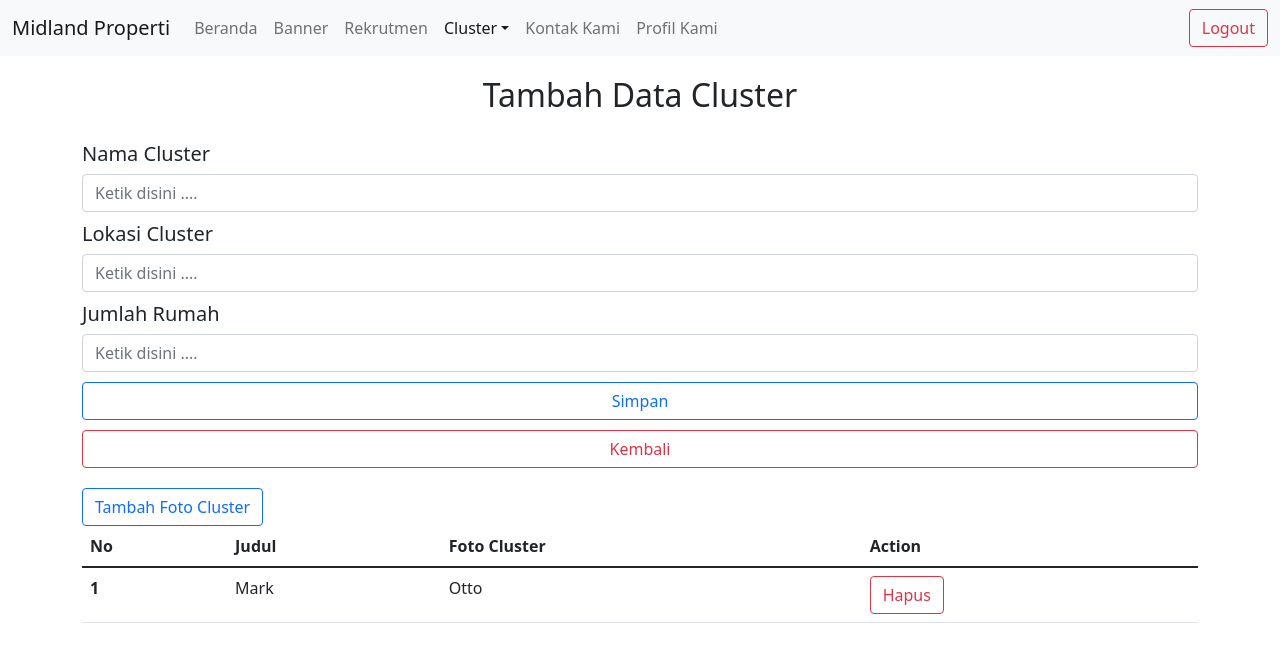
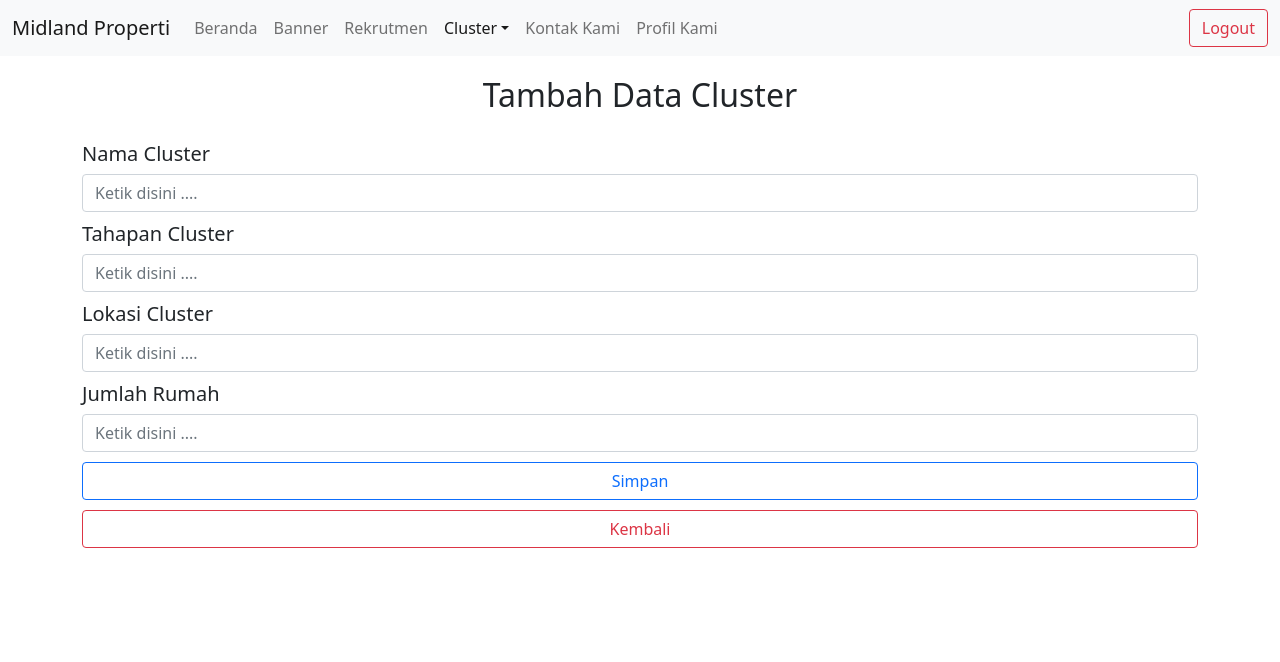
Before and after one commit to alvine998/adm_mid, a Next.js app: page /cluster/tambah-cluster in a window 1280 px wide. Shown: the top 662 px of the page. Built offline with nearby package versions, Linux system fonts and the light colour scheme.

Commit message:
save cluster

```diff
--- a/pages/cluster/tambah-cluster.js
+++ b/pages/cluster/tambah-cluster.js
@@ -1,24 +1,49 @@
+import axios from 'axios';
 import React, { useState } from 'react';
+import swal from 'sweetalert';
 import Navbar from '../../components/Navbar';
 
 TambahCluster.title="Tambah Data Cluster"
 
 function TambahCluster(props) {
-    const [image, setImage] = useState(null);
-    const [imageName, setImageName] = useState(null);
-    const [judul, setJudul] = useState('');
-    const [collection, setCollection] = useState([]);
+    const [nama, setNama] = useState('');
+    const [lokasi, setLokasi] = useState('');
+    const [jumlah, setJumlah] = useState('');
+    const [tahapan, setTahapan] = useState('');
 
-    const onChangeImage = (e) => {
-        if (e.target.files && e.target.files[0]) {
-            let img = e.target.files[0];
-            setImage(img);
-            setImageName(URL.createObjectURL(img));
-        }
+    const handleNama = (e) => {
+        setNama(e.target.value)
     }
 
-    const handleJudul = (e) => {
-        setJudul(e.target.value)
+    const handleLokasi = (e) => {
+        setLokasi(e.target.value)
+    }
+
+    const handleJumlah = (e) => {
+        setJumlah(e.target.value)
+    }
+
+    const handleTahapan = (e) => {
+        setTahapan(e.target.value)
+    }
+
+    const saveCluster = () => {
+        const data = {
+            nama: nama,
+            lokasi: lokasi,
+            jumlah: jumlah,
+            tahapan: tahapan
+        }
+
+        console.log(data)
+
+        axios.post(`http://localhost:4000/clusters`, data).then(
+            res => {
+                console.log(res.data)
+                swal("Berhasil Simpan Data Cluster", {icon:'success'})
+                setNama(""); setLokasi(""); setJumlah(""); setTahapan("")
+            }
+        )
     }
 
     return (
@@ -30,75 +55,26 @@ function TambahCluster(props) {
                     <form>
                         <div>
                             <h5>Nama Cluster</h5>
-                            <input className='form-control' placeholder='Ketik disini ....' />
+                            <input value={nama} onChange={handleNama.bind(this)} required className='form-control' placeholder='Ketik disini ....' />
+                        </div>
+                        <div style={{ paddingTop: 10 }}>
+                            <h5>Tahapan Cluster</h5>
+                            <input value={tahapan} onChange={handleTahapan.bind(this)} required className='form-control' placeholder='Ketik disini ....' />
                         </div>
                         <div style={{ paddingTop: 10 }}>
                             <h5>Lokasi Cluster</h5>
-                            <input className='form-control' placeholder='Ketik disini ....' />
+                            <input value={lokasi} onChange={handleLokasi.bind(this)} required className='form-control' placeholder='Ketik disini ....' />
                         </div>
                         <div style={{ paddingTop: 10 }}>
                             <h5>Jumlah Rumah</h5>
-                            <input className='form-control' placeholder='Ketik disini ....' />
+                            <input value={jumlah} onChange={handleJumlah.bind(this)} required className='form-control' placeholder='Ketik disini ....' />
                         </div>
 
                         <div style={{paddingTop:10}}>
-                            <button className='btn btn-outline-primary' style={{width:'100%'}} type='submit'>Simpan</button>
+                            <button className='btn btn-outline-primary' onClick={()=>saveCluster()} style={{width:'100%'}} type='submit'>Simpan</button>
                         </div>
                         <div style={{paddingTop:10}}>
                             <a href='/cluster' className='btn btn-outline-danger' style={{width:'100%'}}>Kembali</a>
-                        </div>
-
-                        <div>
-                            <a type='button' className={"btn btn-outline-primary"} style={{ marginTop: 20 }} data-bs-toggle="modal" data-bs-target="#exampleModal">Tambah Foto Cluster</a>
-
-                            {/* <!-- Modal --> */}
-                            <div class="modal fade" id="exampleModal" tabindex="-1" aria-labelledby="exampleModalLabel" aria-hidden="true">
-                                <div class="modal-dialog">
-                                    <div class="modal-content">
-                                        <div class="modal-header">
-                                            <h5 class="modal-title" id="exampleModalLabel">Tambah Banner</h5>
-                                            <button type="button" class="btn-close" data-bs-dismiss="modal" aria-label="Close"></button>
-                                        </div>
-                                        <div class="modal-body">
-                                            <form className='form'>
-                                                <div>
-                                                    <label>Judul :</label>
-                                                    <input type={"text"} placeholder='Ketik disini ....' className='form-control' />
-                                                </div>
-                                                <div style={{ paddingTop: 10 }}>
-                                                    <label>Foto Cluster :</label>
-                                                    <input type={"file"} placeholder='Ketik disini ....' className='form-control' onChange={onChangeImage} />
-                                                    <img style={{ marginTop: 10, width: 200, height: 100, marginLeft: 130 }} src={imageName} />
-                                                </div>
-                                            </form>
-                                        </div>
-                                        <div class="modal-footer">
-                                            <button type="button" class="btn btn-secondary" data-bs-dismiss="modal">Close</button>
-                                            <button type="button" class="btn btn-primary">Save changes</button>
-                                        </div>
-                                    </div>
-                                </div>
-                            </div>
-                            <div>
-                                <table class="table table-stripped">
-                                    <thead>
-                                        <tr>
-                                            <th scope="col">No</th>
-                                            <th scope="col">Judul</th>
-                                            <th scope="col">Foto Cluster</th>
-                                            <th scope="col">Action</th>
-                                        </tr>
-                                    </thead>
-                                    <tbody>
-                                        <tr>
-                                            <th scope="row">1</th>
-                                            <td>Mark</td>
-                                            <td>Otto</td>
-                                            <td><button className='btn btn-outline-danger'>Hapus</button></td>
-                                        </tr>
-                                    </tbody>
-                                </table>
-                            </div>
                         </div>
                     </form>
                 </div>
```
Also changed, not shown: pages/cluster/index.js (+32 -9 lines), pages/cluster/oncluster.js (+69 -1 lines).
